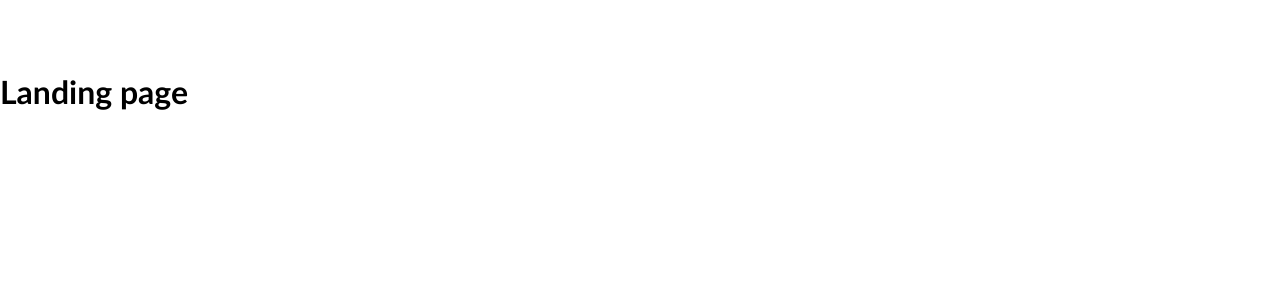
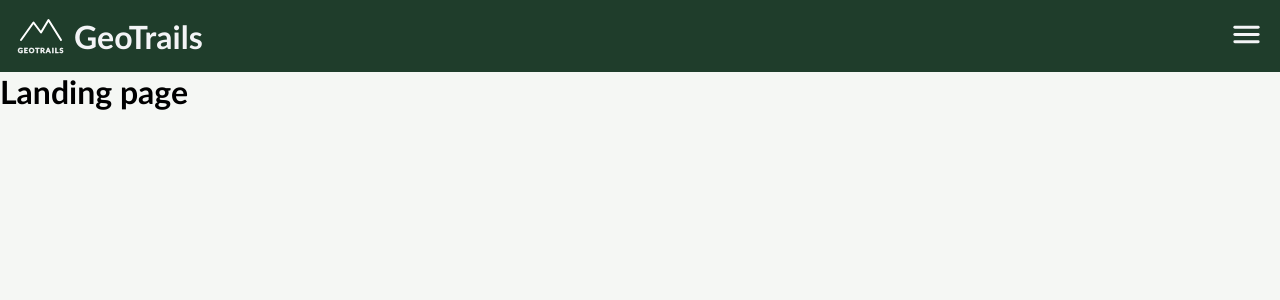
Before and after one commit to dachi6969/GeoTrails, an Angular app: page /home in a window 1280 px wide. Shown: the top 300 px of the page. Built offline with nearby package versions, Linux system fonts and the light colour scheme.

Commit message:
made simple header for visualisation(logo icon + menu icon + title)

```diff
--- a/src/app/layout/main-header/header/header.css
+++ b/src/app/layout/main-header/header/header.css
@@ -0,0 +1,77 @@
+.header{
+    width: 100%;
+    height: 72px;
+    position: fixed;
+    top: 0;
+    right: 0;
+    left: 0;
+    background-color: var(--color-header);
+    color: white;
+    padding: 16px;
+    display: flex;
+    align-items: center;
+    justify-content: space-between;
+}
+
+.header_title_wrap{
+    display: flex;
+    align-items: center;
+    gap: 8px;
+    cursor: pointer;
+}
+
+.header_title {
+    display: none;
+    position: relative;
+    letter-spacing: 0;
+    transition: all 0.3s ease;
+}
+
+.header_title::after {
+    content: "";
+    position: absolute;
+    left: 50%;
+    bottom: -6px;
+    width: 0;
+    height: 2px;
+    background: currentColor;
+    transition: width 0.3s ease, left 0.3s ease;
+}
+
+.header_title {
+    position: relative;
+    letter-spacing: 0px;
+    transition: all 0.9s ease;
+}
+
+    /* only for mouse devices  */
+
+@media (hover: hover) and (pointer: fine) {
+    .header_title:hover{
+        letter-spacing: 2px;
+    }
+
+    .header_title::after {
+        content: "";
+        position: absolute;
+        left: 50%;
+        bottom: -4px;
+        width: 0;
+        height: 1px;
+        background: white;
+        transition: width 0.3s ease, left 0.3s ease;
+    }
+
+    .header_title:hover::after {
+        width: 100%;
+        left: 0;
+    }
+
+}
+
+
+@media (min-width: 601px) {
+    .header_title{
+        display: block;
+    }
+}
--- a/src/app/layout/main-header/header/header.html
+++ b/src/app/layout/main-header/header/header.html
@@ -1,3 +1,28 @@
 <header class="header">
+    <!-- title section  -->
+    <div class="header_title_wrap" (click)="navToHomePage()">
 
+        <logo-icon
+        class="header_logo"
+        [size]="50"
+        color="light"
+        />
+
+        <ui-typography
+        class="header_title"
+        variant="h1"
+        color="light"
+        #header_title
+        >
+            GeoTrails
+        </ui-typography>
+
+    </div>
+    <!-- menu section  -->
+    <div>
+        <menu-icon
+        [size]="35"
+        color="light"
+        />
+    </div>
 </header>
--- a/src/app/layout/main-header/header/header.ts
+++ b/src/app/layout/main-header/header/header.ts
@@ -1,11 +1,21 @@
-import { Component } from '@angular/core';
+import { Component, inject } from '@angular/core';
+import { Typography } from "../../../shared/components/typography/typography";
+import { MenuIcon } from "../../../shared/icons/menu-icon/menu-icon";
+import { LogoIcon } from "../../../shared/icons/logo-icon/logo-icon";
+import { Router } from '@angular/router';
 
 @Component({
   selector: 'app-header',
-  imports: [],
+  imports: [Typography, MenuIcon, LogoIcon],
   templateUrl: './header.html',
   styleUrl: './header.css',
 })
 export class Header {
 
+
+  router = inject(Router);
+
+  navToHomePage() {
+    this.router.navigate(['/home']);
+  }
 }
--- /dev/null
+++ b/src/app/shared/icons/logo-icon/logo-icon.html
@@ -0,0 +1,31 @@
+<svg
+  [attr.width]="size()"
+  [attr.height]="size()"
+  [attr.stroke]="currentColor()"
+  viewBox="0 0 100 100"
+  fill="none"
+  xmlns="http://www.w3.org/2000/svg"
+  #logo
+>
+  <!-- Mountain -->
+  <path
+    d="M10 60 L35 25 L50 45 L65 20 L90 60"
+    stroke="currentColor"
+    stroke-width="4"
+    stroke-linecap="round"
+    stroke-linejoin="round"
+  />
+
+  <!-- Text -->
+  <text
+    x="50"
+    y="85"
+    text-anchor="middle"
+    font-size="14"
+    font-weight="600"
+    letter-spacing="2"
+    fill="currentColor"
+  >
+    GEOTRAILS
+  </text>
+</svg>
--- /dev/null
+++ b/src/app/shared/icons/logo-icon/logo-icon.ts
@@ -0,0 +1,24 @@
+import { Component, computed, input, output } from '@angular/core';
+import { colors, ColorVariant } from '../../theme/colors';
+
+@Component({
+  selector: 'logo-icon',
+  imports: [],
+  templateUrl: './logo-icon.html',
+  styleUrl: './logo-icon.css',
+})
+export class LogoIcon {
+
+  color = input<ColorVariant>('dark');
+  size = input<number>(24);
+
+  onClick = output();
+
+  currentColor = computed(() => {
+    return colors[this.color()];
+  });
+
+  handleClick() {
+    this.onClick.emit();
+  }
+}
--- a/src/styles.css
+++ b/src/styles.css
@@ -7,12 +7,22 @@
     --color-info: #0EA5E9;
     --color-dark: #111827;
     --color-light: #F3F4F6;
+
+    /* layout colors  */
+
+    --color-header: #1F3D2B;
+    --color-bg: #F5F7F4;
+    --color-text: #111827;
+    --color-accent: #C9A24D;
+
 }
 
 html, body{
+    /* height: 100%; */
     margin: 0;
     padding: 0;
     font-family: 'Gill Sans', 'Gill Sans MT', Calibri, 'Trebuchet MS', sans-serif;
+    background-color: var(--color-bg);
 }
 
 *{
```
Also changed, not shown: src/app/shared/components/typography/typography.css (line endings or trailing spaces), src/app/shared/icons/logo-icon/logo-icon.css (added).
